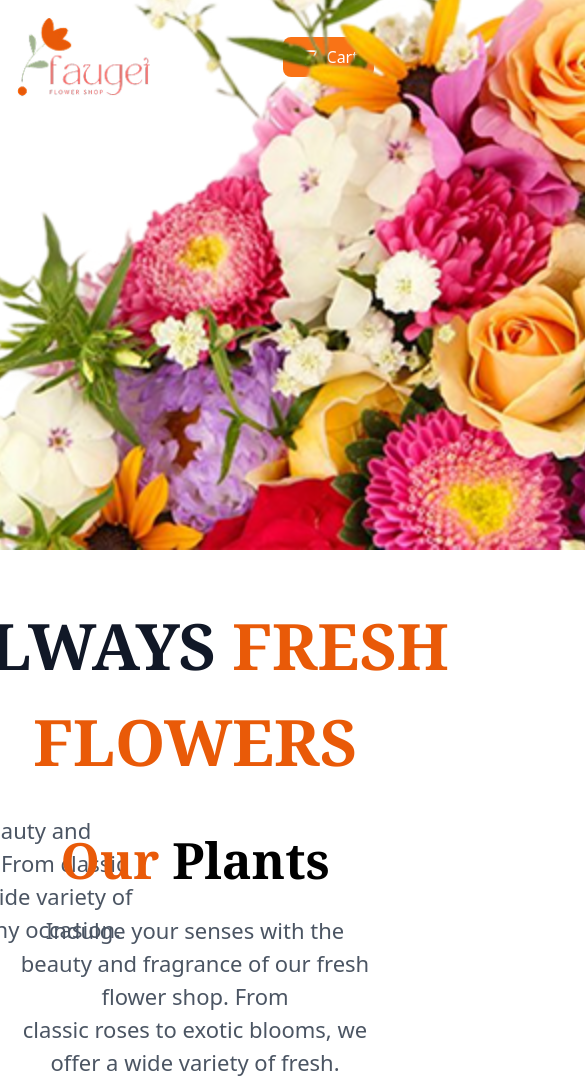
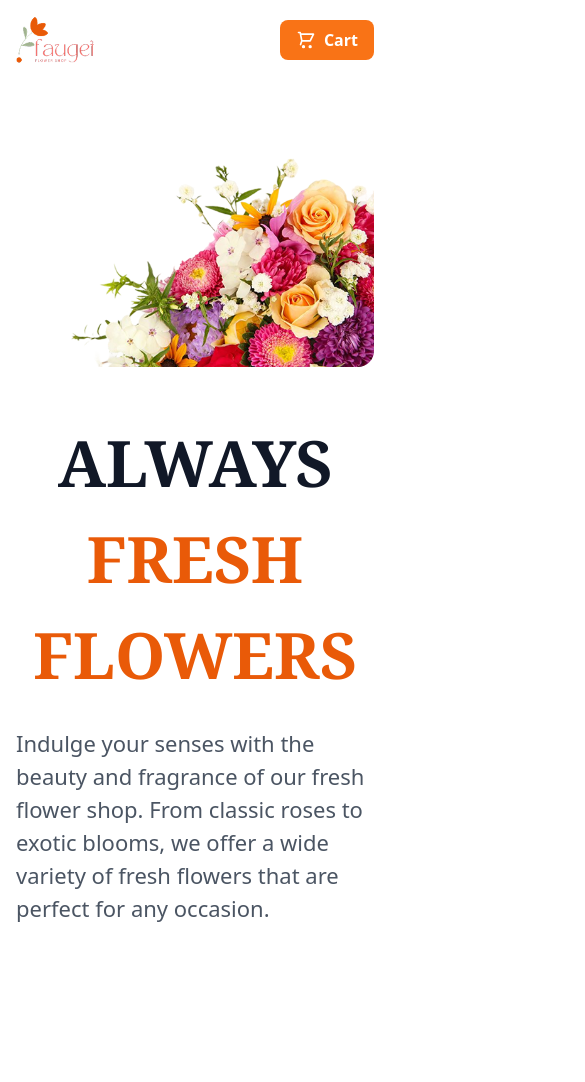
Before and after one commit to rasaleh19/B12A02-responsive-flowers, a plain HTML site: page index.html in a window 390 px wide. Shown: the top 1082 px of the page, 585 px wide, since content can reach past the window. Drawn offline with nearby package versions, Linux system fonts and the light colour scheme.

Commit message:
Responsive  Done

```diff
--- a/index.html
+++ b/index.html
@@ -34,18 +34,19 @@
   <body class="bg-white">
     <!-- Navbar -->
     <nav class="bg-white px-4 lg:px-8 py-4">
-      <div class="max-w-7xl mx-auto flex items-center justify-between">
+      <div class="max-w-7xl mx-auto flex items-center justify-between w-full">
         <!-- Logo -->
         <div class="flex items-center space-x-2">
           <img
             src="assets/logo.png"
             alt="Paidge"
-            class="h-[82px] w-[135px] max-w-full max-h-[82px] object-contain"
-            style="height:82px;width:135px;"
+            class="h-[48px] w-auto max-w-full object-contain"
+            style="height:48px;max-width:135px;"
           />
         </div>
 
-        <!-- Desktop Menu -->
+        <!-- Nav Links (right, hidden on mobile) and Cart (always visible) -->
+        <div class="flex items-center space-x-8">
           <div class="hidden lg:flex items-center space-x-8">
             <a
               href="#"
@@ -62,7 +63,7 @@
               class="text-gray-700 hover:text-floral-orange transition-colors"
               >About us</a
             >
-
+          </div>
           <div
             class="flex items-center space-x-2 bg-floral-orange text-white px-4 py-2 rounded-lg"
           >
@@ -79,38 +80,15 @@
                 d="M3 3h2l.4 2M7 13h10l4-8H5.4m0 0L7 13m0 0l-1.5 4.5M7 13h10m-8 8a1 1 0 100-2 1 1 0 000 2zm8 0a1 1 0 100-2 1 1 0 000 2z"
               ></path>
             </svg>
-            <span>Cart</span>
+            <span class="font-semibold">Cart</span>
           </div>
-        </div>
-
-        <!-- Mobile Cart -->
-        <div
-          class="lg:hidden flex items-center space-x-2 bg-floral-orange text-white px-4 py-2 rounded-lg"
-        >
-          <svg
-            class="w-5 h-5"
-            fill="none"
-            stroke="currentColor"
-            viewBox="0 0 24 24"
-          >
-            <path
-              stroke-linecap="round"
-              stroke-linejoin="round"
-              stroke-width="2"
-              d="M3 3h2l.4 2M7 13h10l4-8H5.4m0 0L7 13m0 0l-1.5 4.5M7 13h10m-8 8a1 1 0 100-2 1 1 0 000 2zm8 0a1 1 0 100-2 1 1 0 000 2z"
-            ></path>
-          </svg>
-          <span>Cart</span>
         </div>
       </div>
     </nav>
 
     <!-- Hero Banner -->
     <section class="px-4 lg:px-8 py-16 lg:py-24 flex justify-center">
-      <div
-        class="w-full max-w-[71.25rem] h-[28.8125rem] flex items-center"
-        style="min-height: 461px; min-width: 1140px"
-      >
+      <div class="w-full max-w-7xl mx-auto flex items-center" style="min-height: 461px;">
         <div class="grid lg:grid-cols-2 gap-12 items-center w-full">
           <!-- Content - Desktop Left, Mobile After Image -->
           <div class="order-2 lg:order-1 text-center lg:text-left">
@@ -120,7 +98,7 @@
               ALWAYS <span style="color: #e95a08">FRESH</span><br />
               <span style="color: #e95a08">FLOWERS</span>
             </h1>
-            <p class="text-[1.375rem] text-gray-600 mb-8 max-w-lg">
+            <p class="text-[1.375rem] text-gray-600 mb-8 max-w-lg text-left lg:text-left">
               Indulge your senses with the beauty and fragrance of our fresh
               flower shop. From classic roses to exotic blooms, we offer a wide
               variety of fresh flowers that are perfect for any occasion.
```
Lines whose indentation alone changed are shown as unchanged.
